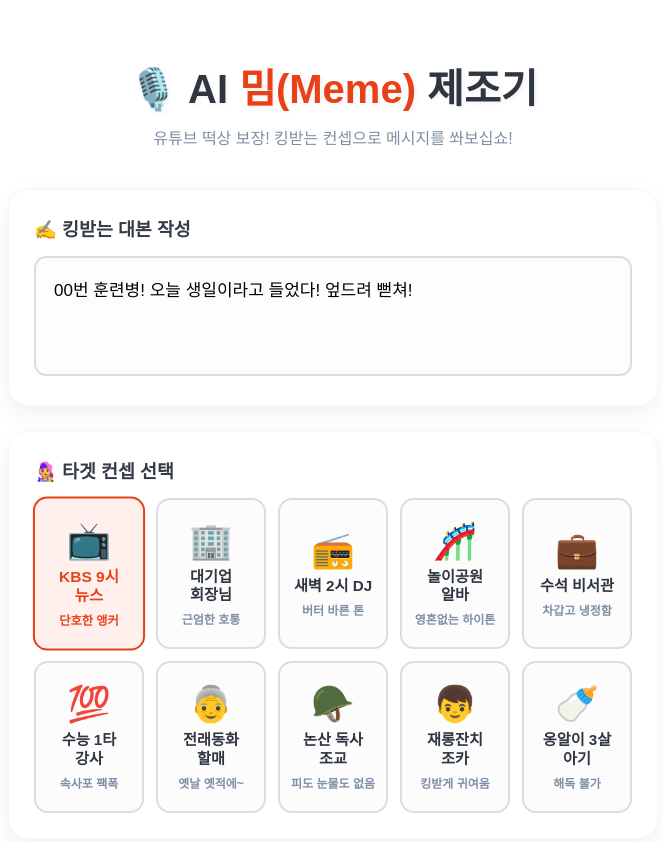
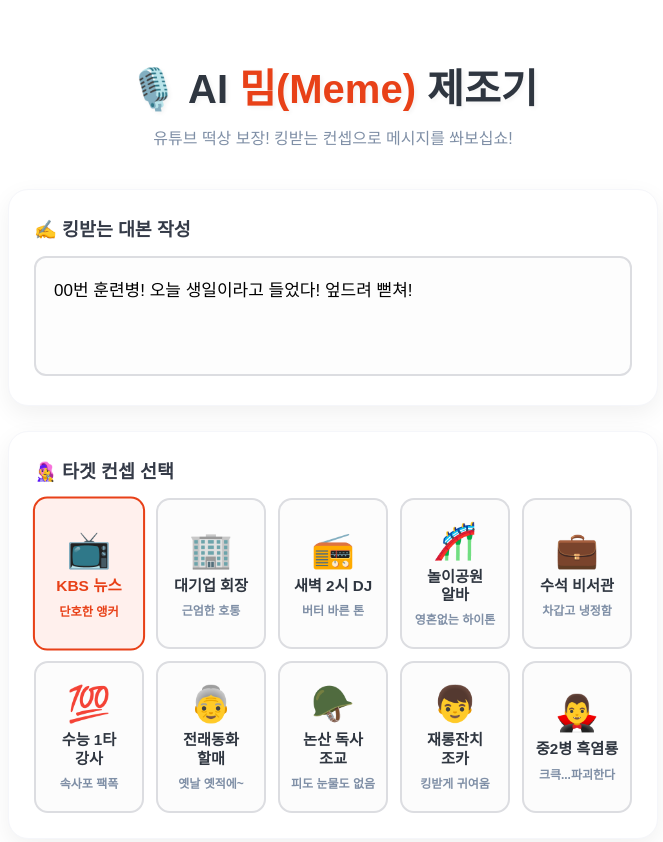
Before and after one commit to dunmarin2-spec/voice-cloning, a plain HTML site: page index.html in a window 1280 px wide. Shown: the top 842 px of the page, without its empty margins (307-970 px from the left). Drawn offline with Linux system fonts and the light colour scheme; a web font is replaced by a local one.

Commit message:
Update index.html

```diff
--- a/index.html
+++ b/index.html
@@ -6,7 +6,6 @@
     <title>✨ 마법 AI 성우실 - 밈(Meme) 제조기 ✨</title>
     <link rel="stylesheet" as="style" crossorigin href="https://cdn.jsdelivr.net/gh/orioncactus/pretendard@v1.3.9/dist/web/static/pretendard.min.css" />
     <style>
-        /* 형님의 깔끔한 취향을 반영해 배경을 순백색(#ffffff)으로 세팅했습니다! */
         :root { --main-color: #e84118; --bg-color: #ffffff; }
         body { margin: 0; font-family: 'Pretendard', sans-serif; background-color: var(--bg-color); display: flex; flex-direction: column; align-items: center; padding: 30px; color: #2f3640; }
         h1 { font-size: 2.5rem; font-weight: 800; color: #2f3640; margin-bottom: 10px; text-shadow: 2px 2px 4px rgba(0,0,0,0.05); }
@@ -22,7 +21,6 @@
         textarea { width: 100%; height: 120px; padding: 18px; font-size: 17px; border-radius: 12px; border: 2px solid #dcdde1; outline: none; resize: none; box-sizing: border-box; transition: 0.2s; background: #fdfdfd; font-family: inherit; }
         textarea:focus { border-color: var(--main-color); background: white; box-shadow: 0 0 12px rgba(232, 65, 24, 0.15); }
 
-        /* 10개 컨셉 예쁘게 자동 정렬 */
         .voice-selector { display: grid; grid-template-columns: repeat(auto-fill, minmax(110px, 1fr)); gap: 12px; }
         .voice-option { display: none; }
         .voice-label { display: flex; flex-direction: column; align-items: center; justify-content: center; padding: 20px 10px; background: #fcfcfc; border: 2px solid #dcdde1; border-radius: 14px; cursor: pointer; transition: 0.2s; text-align: center; gap: 6px; }
@@ -60,12 +58,12 @@
 
                 <input type="radio" name="voiceSelect" id="voice1" class="voice-option" value="https://huggingface.co/datasets/Narsil/asr_dummy/resolve/main/1.flac" checked>
                 <label for="voice1" class="voice-label">
-                    <div class="icon">📺</div><div class="name">KBS 9시 뉴스</div><div class="desc">단호한 앵커</div>
+                    <div class="icon">📺</div><div class="name">KBS 뉴스</div><div class="desc">단호한 앵커</div>
                 </label>
 
                 <input type="radio" name="voiceSelect" id="voice2" class="voice-option" value="https://huggingface.co/datasets/Xenova/transformers.js-docs/resolve/main/jfk.wav">
                 <label for="voice2" class="voice-label">
-                    <div class="icon">🏢</div><div class="name">대기업 회장님</div><div class="desc">근엄한 호통</div>
+                    <div class="icon">🏢</div><div class="name">대기업 회장</div><div class="desc">근엄한 호통</div>
                 </label>
 
                 <input type="radio" name="voiceSelect" id="voice3" class="voice-option" value="https://huggingface.co/datasets/distil-whisper/librispeech_long/resolve/main/sample_01.wav">
@@ -103,9 +101,9 @@
                     <div class="icon">👦</div><div class="name">재롱잔치 조카</div><div class="desc">킹받게 귀여움</div>
                 </label>
 
-                <input type="radio" name="voiceSelect" id="voice10" class="voice-option" value="여기에_아기_목소리_주소를_넣으십쇼">
+                <input type="radio" name="voiceSelect" id="voice10" class="voice-option" value="https://huggingface.co/datasets/distil-whisper/librispeech_long/resolve/main/sample_04.wav">
                 <label for="voice10" class="voice-label">
-                    <div class="icon">🍼</div><div class="name">옹알이 3살 아기</div><div class="desc">해독 불가</div>
+                    <div class="icon">🧛‍♂️</div><div class="name">중2병 흑염룡</div><div class="desc">크큭...파괴한다</div>
                 </label>
 
             </div>
@@ -131,11 +129,6 @@
             if (!text) return alert("대본을 먼저 적어주십쇼 형님!");
 
             const selectedSpeakerUrl = document.querySelector('input[name="voiceSelect"]:checked').value;
-
-            // 3살 아기 예외 처리
-            if(selectedSpeakerUrl === "여기에_아기_목소리_주소를_넣으십쇼") {
-                return alert("형님! 3살 아기는 깃허브에서 직접 mp3 주소를 따와서 코드에 넣어주셔야 작동합니다!");
-            }
 
             audioPlayer.style.display = 'none';
             statusArea.style.display = 'block';
```
